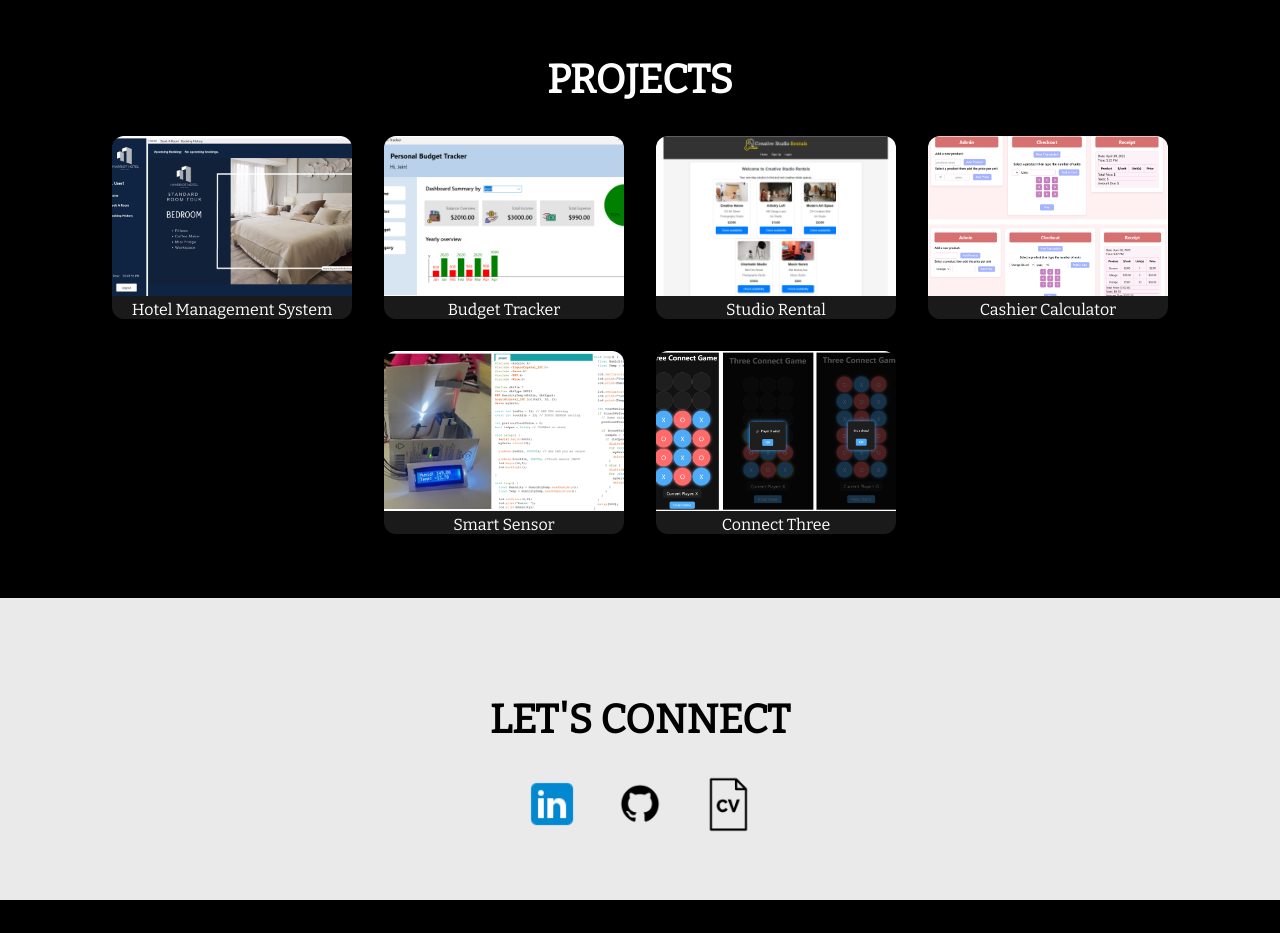
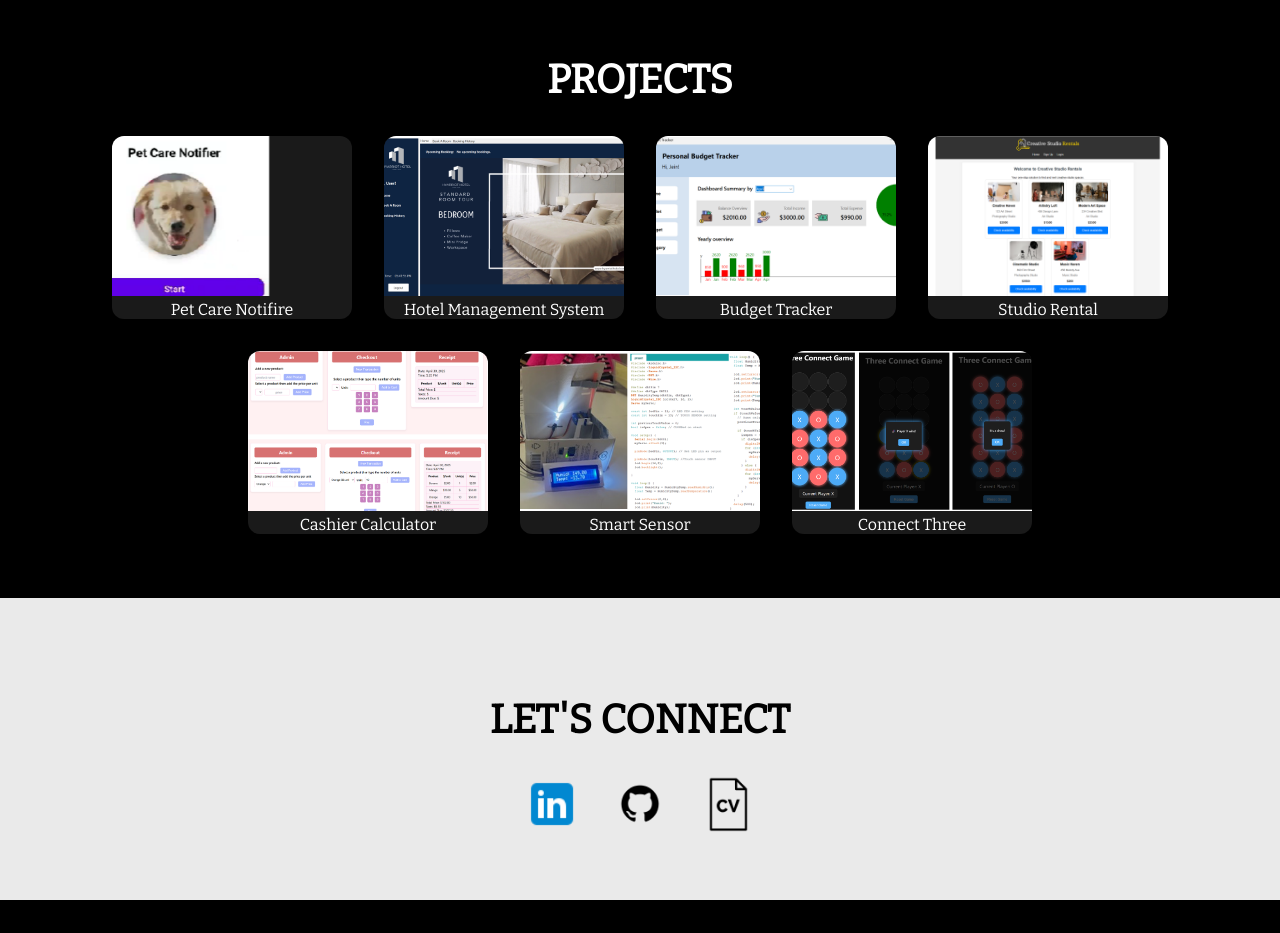
Before and after one commit to HyunjungJeinLim/Portfolio-JeinLim, a plain HTML site: page index.html in a window 1280 px wide. Shown: the part 1360-2293 px from the top of the page. Drawn offline with nearby package versions, Linux system fonts and the light colour scheme.

Commit message:
Add Project

```diff
--- a/index.html
+++ b/index.html
@@ -56,6 +56,10 @@
     <h2 class="center-title">PROJECTS</h2>
     <div class="project-cards">
 
+      <a href="https://github.com/HyunjungJeinLim/PetCareNotifier.git" class="project-card" target="_blank">
+        <img src="assets/Project/PetCareNotifier.png" />
+        <span class="underline">Pet Care Notifire</span>
+      </a>
       <a href="https://hyunjungjeinlim.github.io/HotelManagementSystem/" class="project-card" target="_blank">
         <img src="assets/Project/HotelManagement.png" />
         <span class="underline">Hotel Management System</span>
```
Also changed, not shown: assets/Project/PetCareNotifier.png (added).
